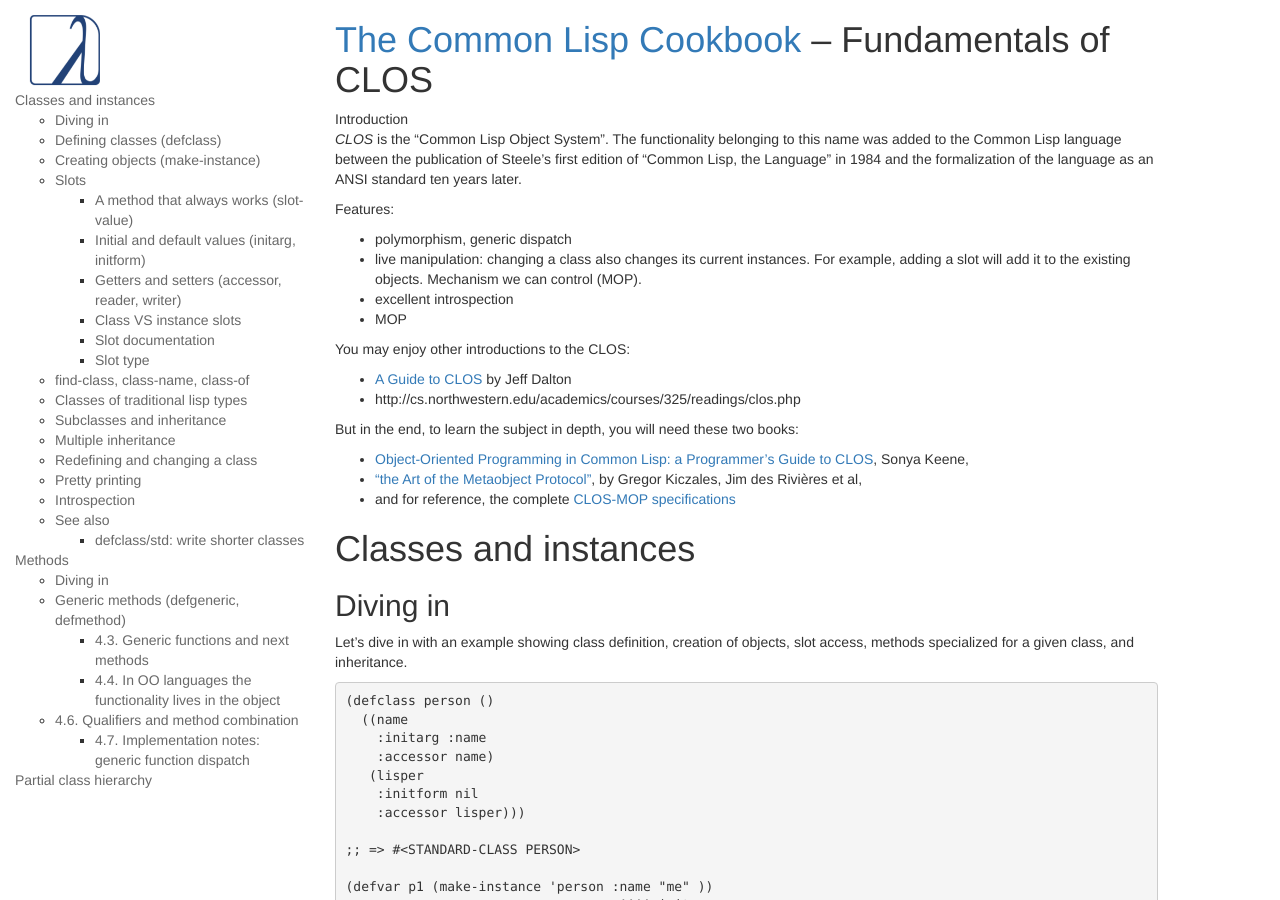
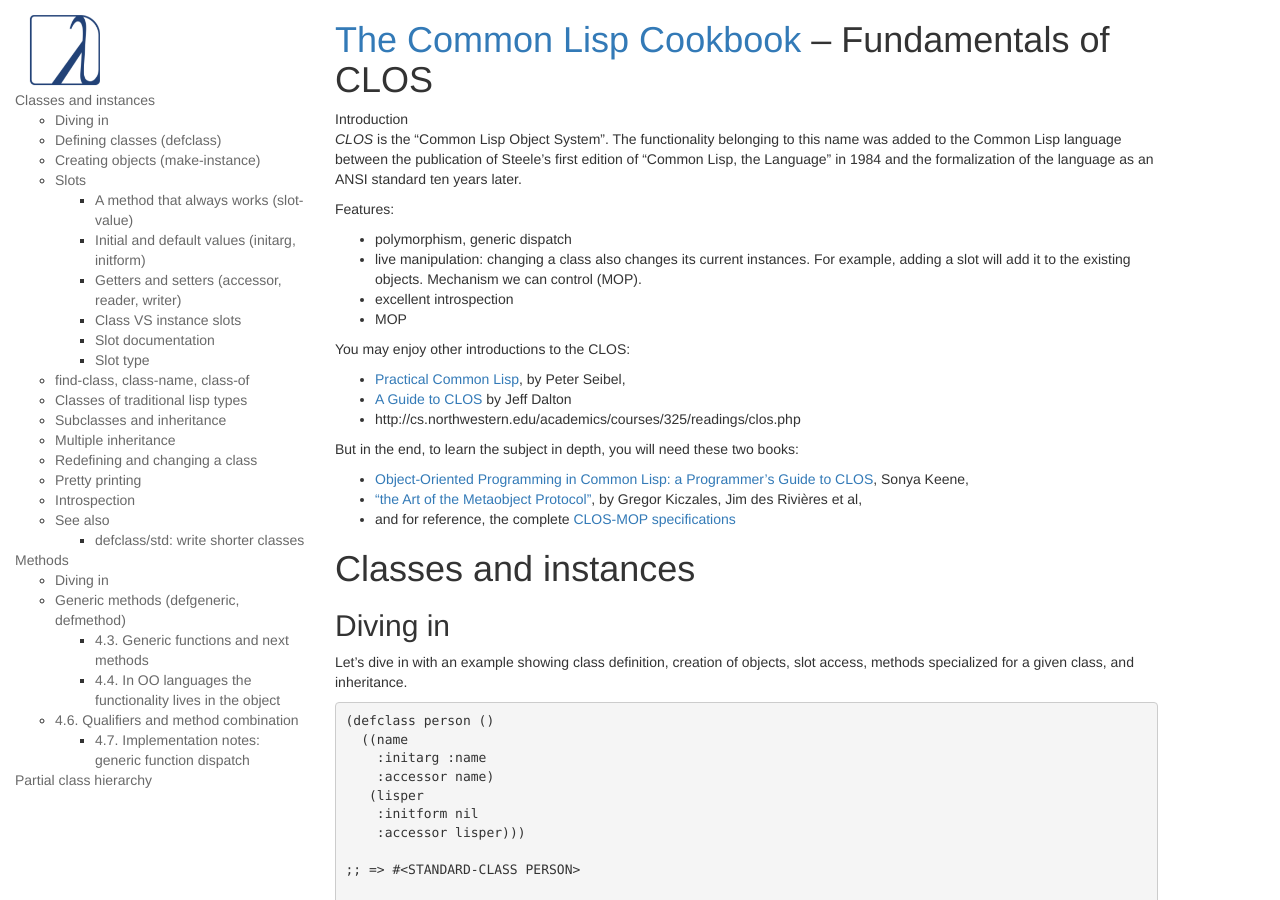
Before and after one commit to LispCookbook/cl-cookbook, a Jekyll site: the page built from clos.md, in a window 1280 px wide and 900 px high. Built offline with Jekyll 4.4.1, drawn with Linux system fonts in a browser that asks for light colours.

Commit message:
clos add PCL book

```diff
--- a/clos.md
+++ b/clos.md
@@ -24,6 +24,7 @@
 
 You may enjoy other introductions to the CLOS:
 
+- [Practical Common Lisp](http://www.gigamonkeys.com/book/object-reorientation-generic-functions.html), by Peter Seibel,
 - [A Guide to CLOS](http://www.aiai.ed.ac.uk/~jeff/clos-guide.html) by Jeff Dalton
 - http://cs.northwestern.edu/academics/courses/325/readings/clos.php
 
```
